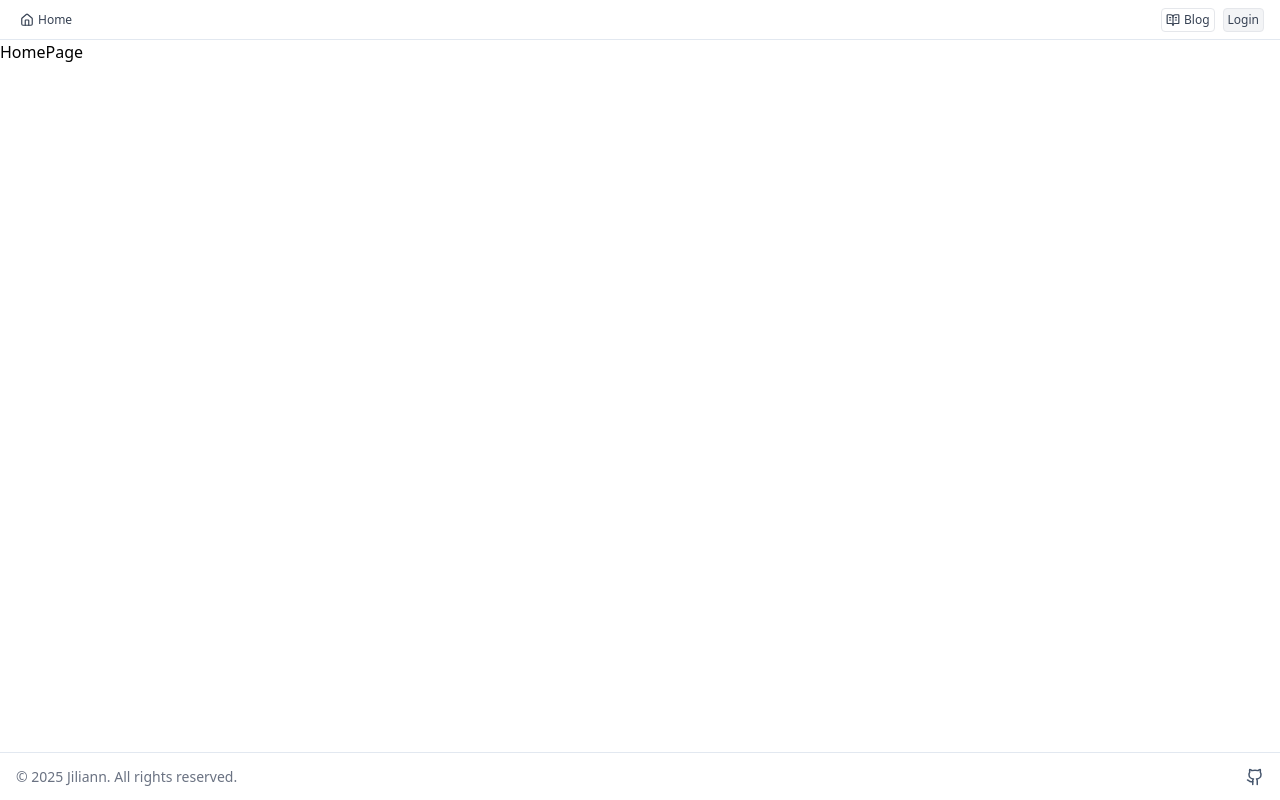
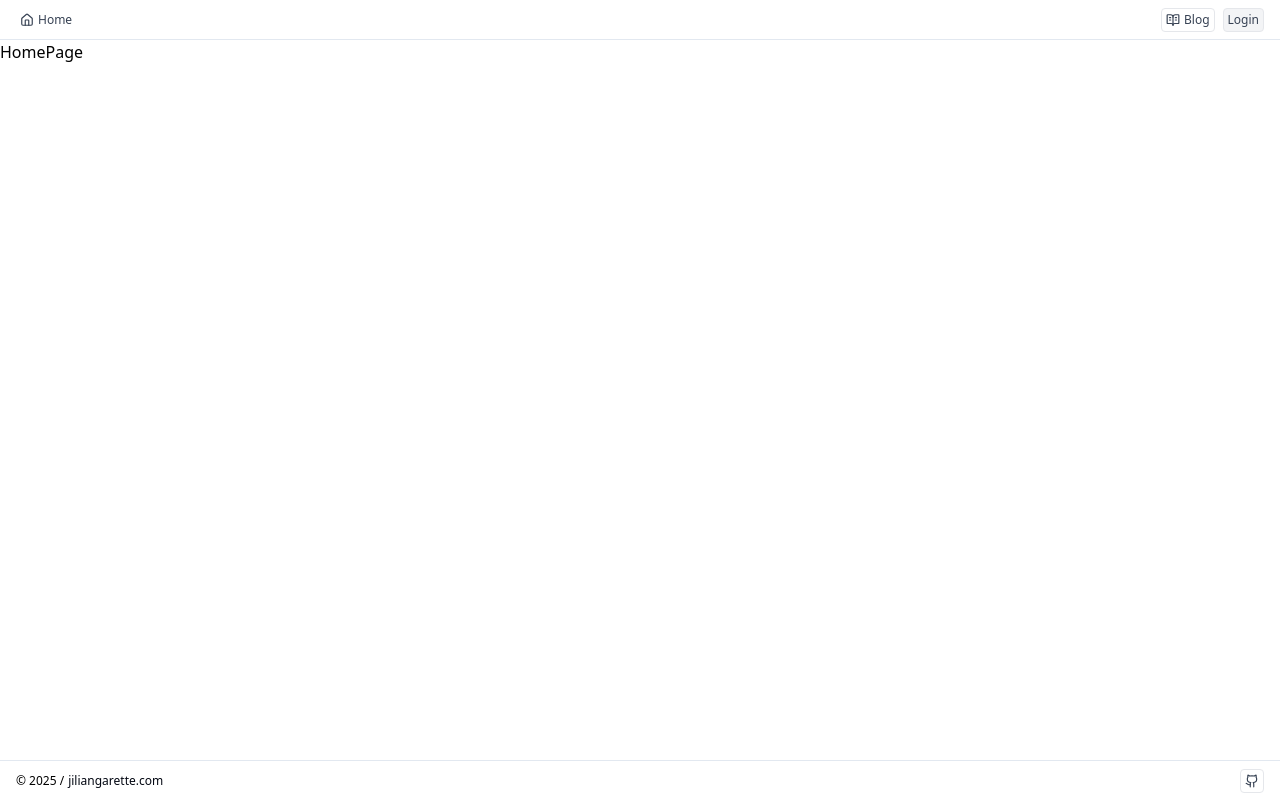
Before and after one commit to jiliangarette/crud-app, a React (Vite) app in the folder client/: page / in a window 1280 px wide. Built offline with nearby package versions, Linux system fonts and the light colour scheme.

Commit message:
add minimalist footer layout

```diff
--- a/client/src/components/layouts/FooterLayout.jsx
+++ b/client/src/components/layouts/FooterLayout.jsx
@@ -1,17 +1,23 @@
 import { Github } from "lucide-react";
+import Button from "../common/Button";
 
 const FooterLayout = () => {
   return (
-    <footer className="border-t border-slate-200 h-12 flex items-center justify-between px-4">
-      <p className="text-sm text-gray-500">
-        © {new Date().getFullYear()} Jiliann. All rights reserved.
-      </p>
-      <div className="flex space-x-6">
-        <a href="#" className="text-slate-600">
-          <span className="sr-only">GitHub</span>
-          <Github size={18} />
-        </a>
+    <footer className="border-t border-slate-200 h-10 flex items-center justify-between px-4">
+      <div className="text-xs flex items-center">
+        © {new Date().getFullYear()} /
+        <Button
+          variant="link"
+          link="http://jiliangarette.com"
+          className="text-gray-950"
+        >
+          jiliangarette.com
+        </Button>
       </div>
+      <Button
+        link="http://github.com/jiliangarette"
+        icon={<Github size={14} />}
+      />
     </footer>
   );
 };
```
